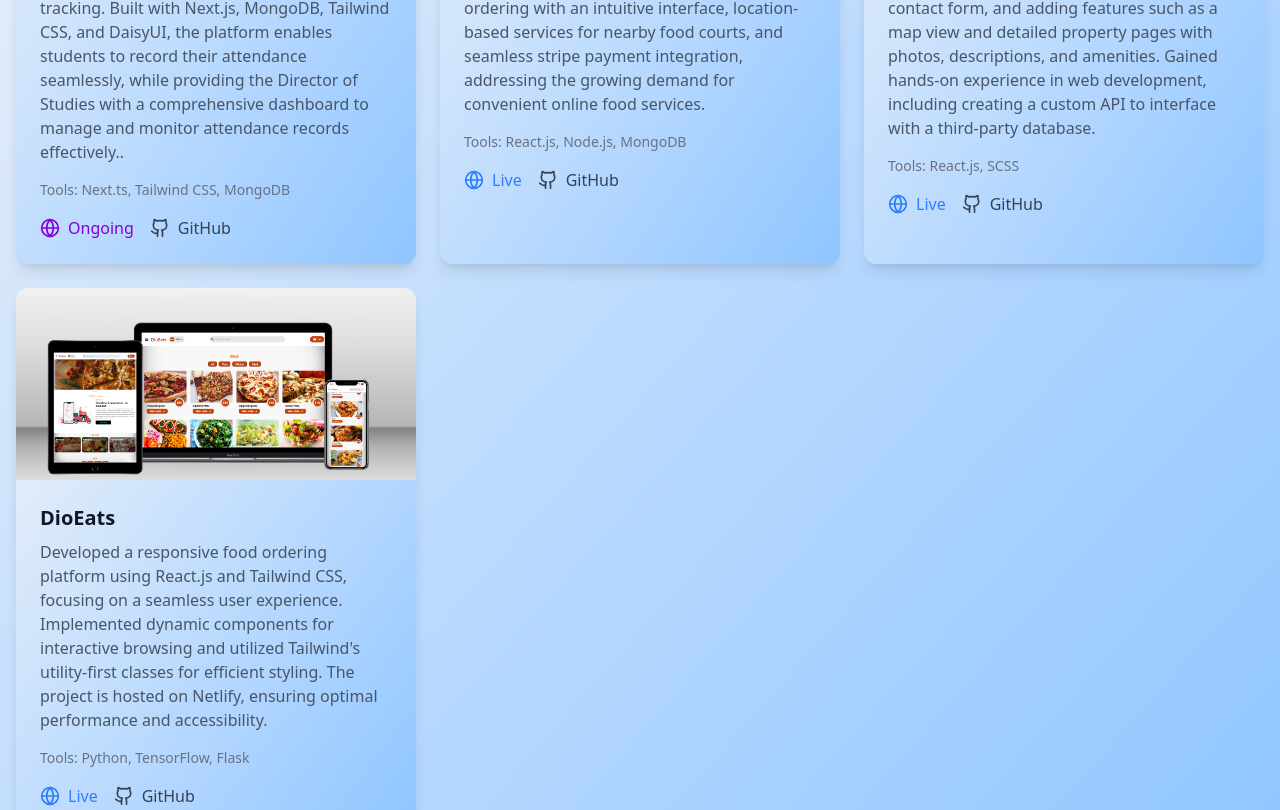
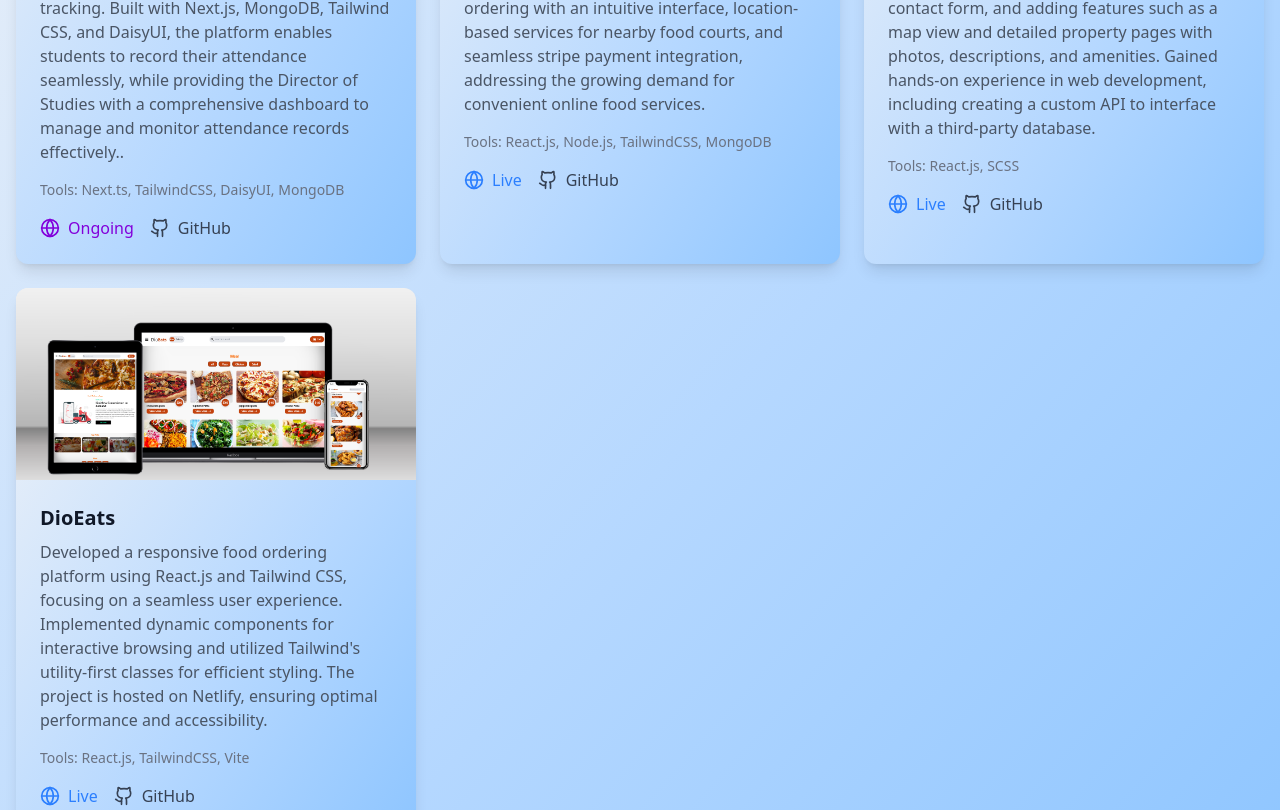
Before and after one commit to Iyabivuz-e/new-portfolio, a Next.js app: page / in a window 1280 px wide. Shown: the part 4170-4980 px from the top of the page. Built offline with nearby package versions, Linux system fonts and the light colour scheme.

Commit message:
updated the project component

```diff
--- a/src/app/components/projects/Project.tsx
+++ b/src/app/components/projects/Project.tsx
@@ -10,7 +10,7 @@ const Projects = () => {
       title: "ClassTap",
       description:
         "In partnership with a 'Word Mission High School' in Kigali-Rwanda, I Developed a student attendance management system utilizing RFID cards for efficient attendance tracking. Built with Next.js, MongoDB, Tailwind CSS, and DaisyUI, the platform enables students to record their attendance seamlessly, while providing the Director of Studies with a comprehensive dashboard to manage and monitor attendance records effectively..",
-      tools: "Next.ts, Tailwind CSS, MongoDB",
+      tools: "Next.ts, TailwindCSS, DaisyUI, MongoDB",
       // liveLink: "https://example.com",
       githubLink: "https://github.com/Iyabivuz-e/ClassTap",
     },
@@ -19,7 +19,7 @@ const Projects = () => {
       title: "KiitEats",
       description:
         "I developed KiitEats, a full-stack web application for KIIT University students, using React.js, Tailwind CSS, Node.js, Express, and MongoDB. The platform optimizes meal ordering with an intuitive interface, location-based services for nearby food courts, and seamless stripe payment integration, addressing the growing demand for convenient online food services.",
-      tools: "React.js, Node.js, MongoDB",
+      tools: "React.js, Node.js, TailwindCSS, MongoDB",
       liveLink: "https://kiiteats.vercel.app/",
       githubLink: "https://github.com/Iyabivuz-e/KiitEats",
     },
@@ -37,7 +37,7 @@ const Projects = () => {
       title: "DioEats",
       description:
         "Developed a responsive food ordering platform using React.js and Tailwind CSS, focusing on a seamless user experience. Implemented dynamic components for interactive browsing and utilized Tailwind's utility-first classes for efficient styling. The project is hosted on Netlify, ensuring optimal performance and accessibility.",
-      tools: "Python, TensorFlow, Flask",
+      tools: "React.js, TailwindCSS, Vite",
       liveLink: "https://dioeats.netlify.app/",
       githubLink: "https://github.com/Iyabivuz-e/Tailwind-Recipe-Simple-App",
     },
```
